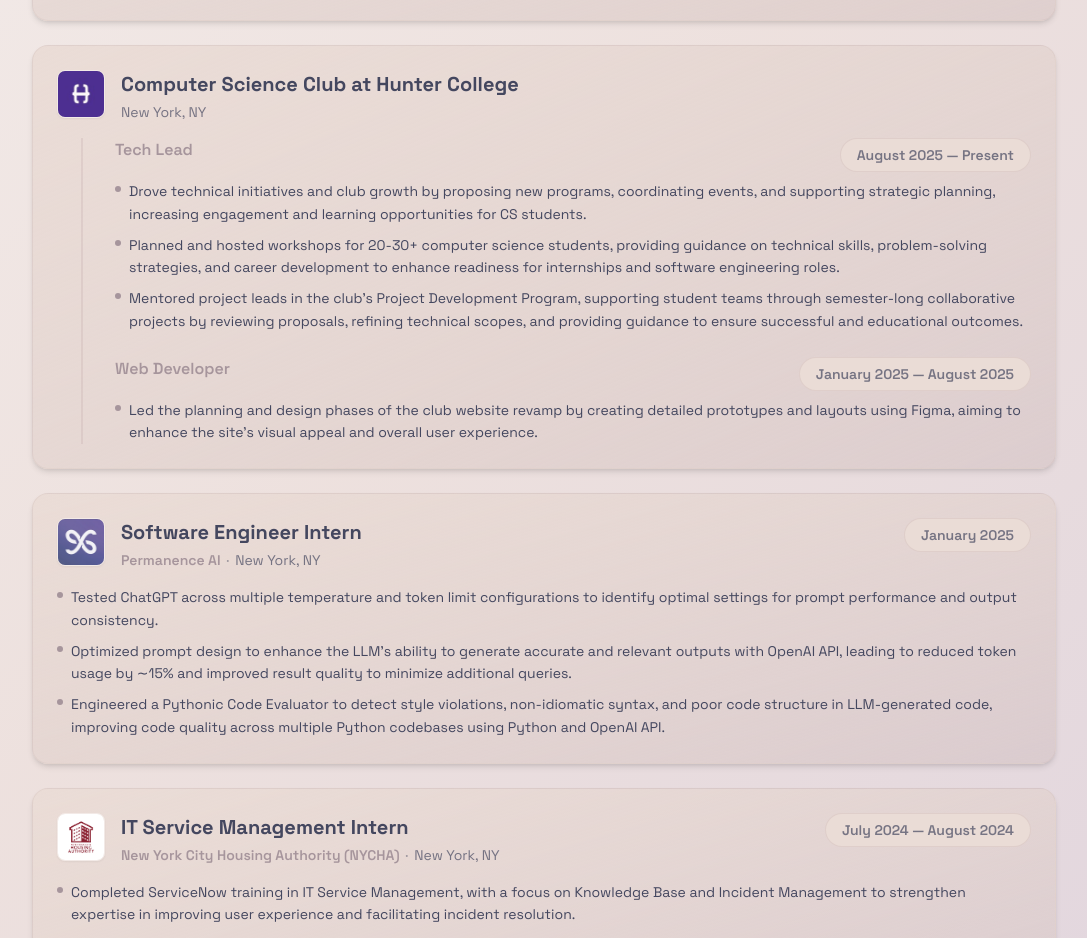
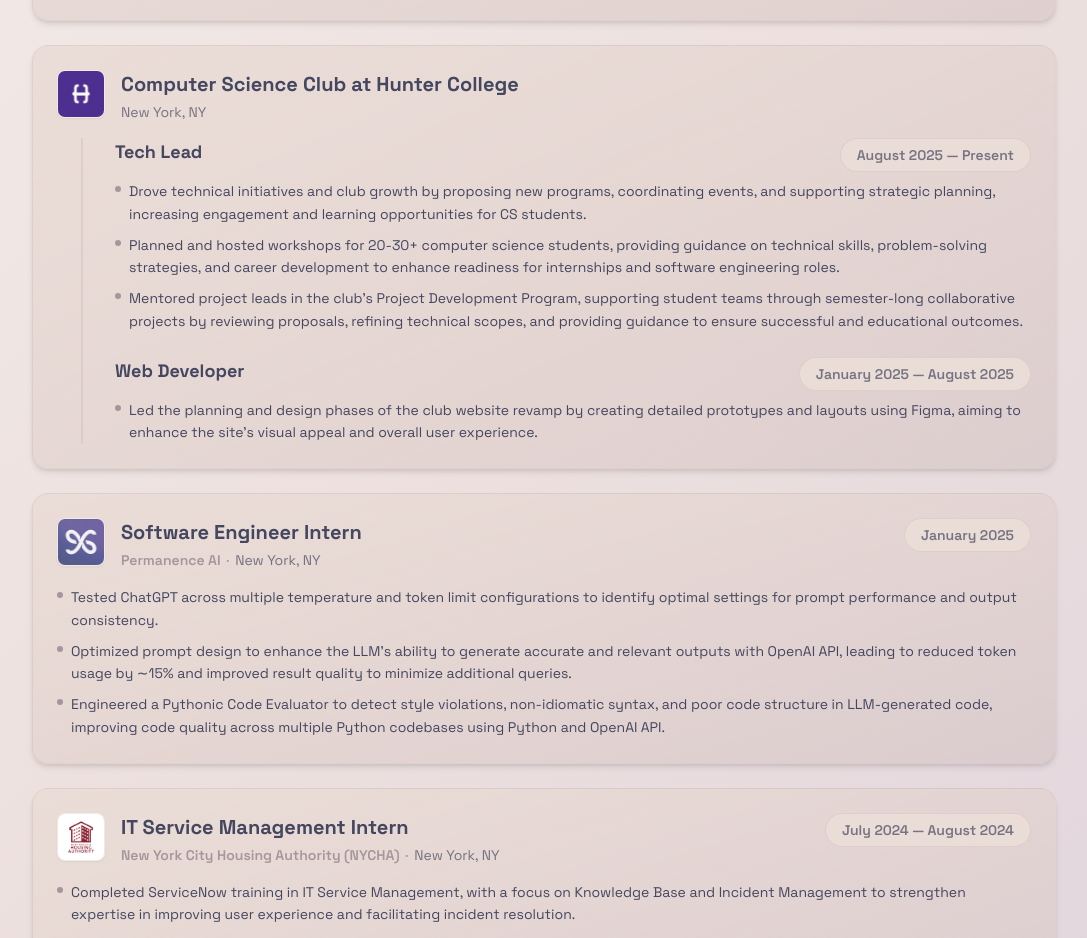
Before and after one commit to sanilac6459/portfolio, a React (Vite) app: page /experience in a window 1280 px wide. Shown: the part 1060-1998 px from the top of the page, without its empty margins (96-1183 px from the left). Built offline with nearby package versions, Linux system fonts and the light colour scheme.

Commit message:
fix the date

```diff
--- a/src/components/ExperienceSection.tsx
+++ b/src/components/ExperienceSection.tsx
@@ -142,7 +142,7 @@
                     {exp.roles.map((role, idx) => (
                       <div key={idx} className="pl-4">
                         <div className="flex items-start justify-between gap-4 flex-wrap mb-2">
-                          <h4 className="text-portfolio-purple font-semibold">
+                          <h4 className="text-portfolio-navy font-bold text-lg">
                             {role.title}
                           </h4>
                           <span className="flex-shrink-0 whitespace-nowrap rounded-full bg-portfolio-cream border border-portfolio-mauve/30 px-4 py-1.5 text-sm font-semibold text-portfolio-navy/70">
```
